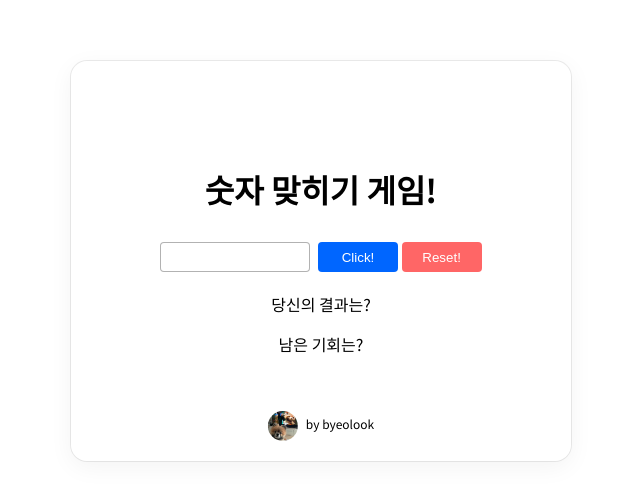
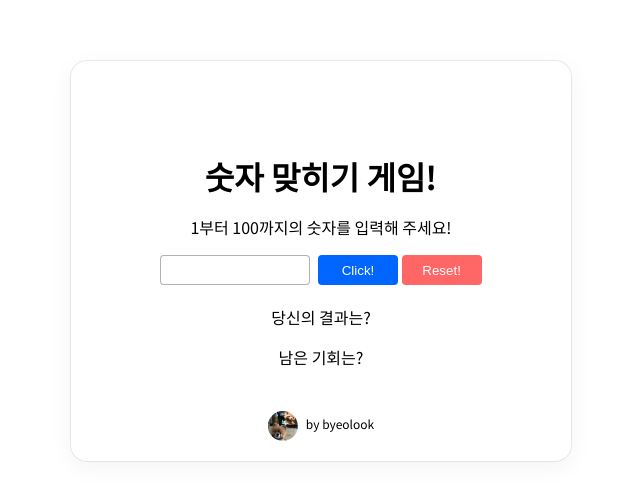
Before and after one commit to eveneul/guess-number-game, a plain HTML site: page index.html in a window 1280 px wide. Shown: the part 139-640 px from the top of the page, without its empty margins (319-959 px from the left). Drawn offline with Linux system fonts and the light colour scheme.

Commit message:
Third commit

```diff
--- a/index.html
+++ b/index.html
@@ -13,6 +13,7 @@
 <body>
   <div class="game-box">
     <h1>숫자 맞히기 게임!</h1>
+    <p class="info">1부터 100까지의 숫자를 입력해 주세요!</p>
     <div class="game-controller">
       <input type="number" class="game-input" min="1" max="100" />
       <button class="btn game-btn">Click!</button>
--- a/style.css
+++ b/style.css
@@ -35,7 +35,11 @@ button {
 .game-box h1 {
   font-size: 32px;
   font-weight: 700;
-  margin-bottom: 30px;
+  margin-bottom: 16px;
+}
+
+.game-box .info {
+  margin-bottom: 16px;
 }
 
 .game-controller {
```
